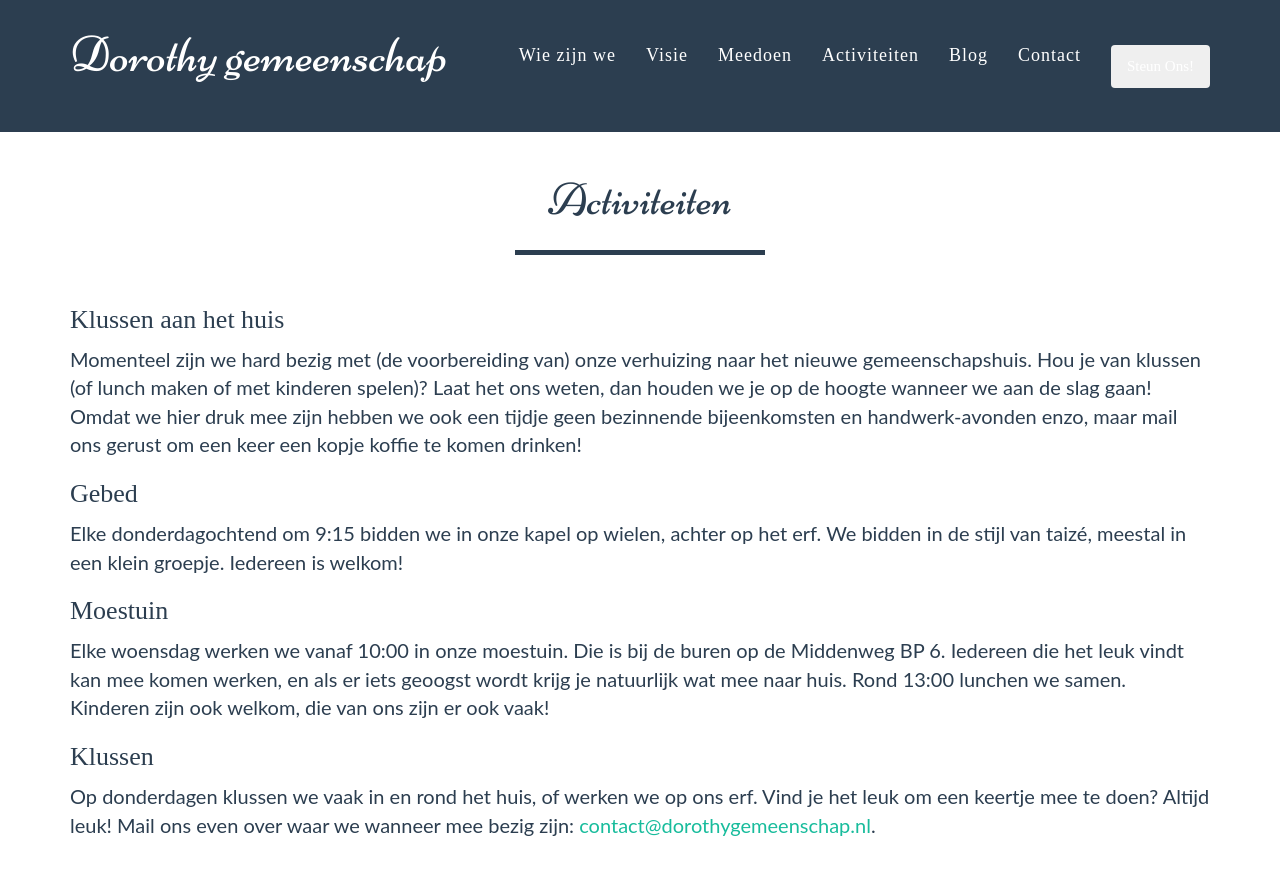
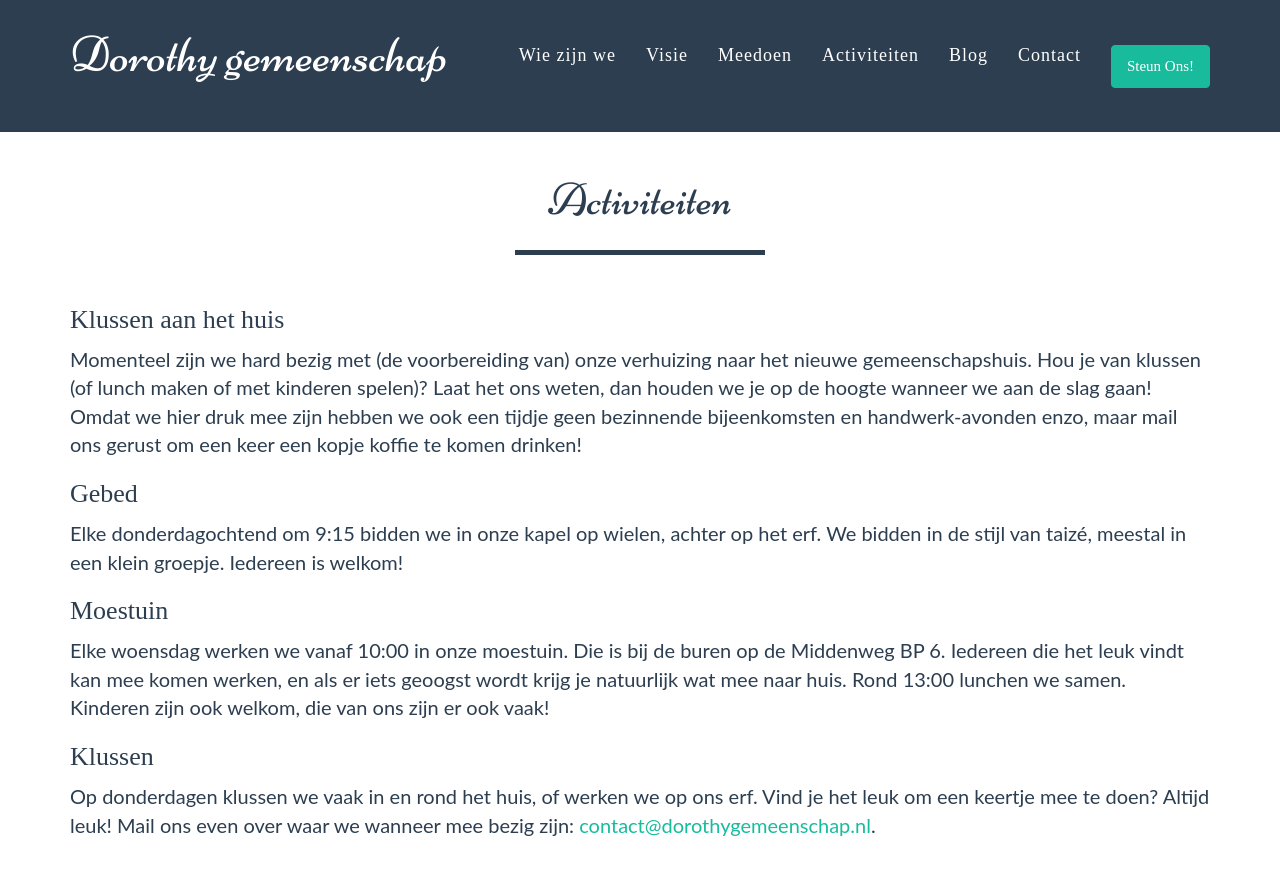
Before and after one commit to dorothygemeenschap/dorothygemeenschap.github.io, a Jekyll site: the page built from activiteiten.html, in a window 1280 px wide and 900 px high. Shown: the top 875 px of the window. Built offline with Jekyll 4.4.1, drawn with Linux system fonts in a browser that asks for light colours; some web fonts are replaced.

Commit message:
Update nav.html

```diff
--- a/_includes/nav.html
+++ b/_includes/nav.html
@@ -34,7 +34,7 @@
                         <a href="/#join">Contact</a>
                     </li>
                     <li class="page-scroll">
-                        <a href="/steunons/"><button type="button" class="btn btn-secondary">Steun Ons!</button></a>
+                        <a href="/steunons/"><button type="button" class="btn btn-success">Steun Ons!</button></a>
                     </li>
                 </ul>
             </div>
```
